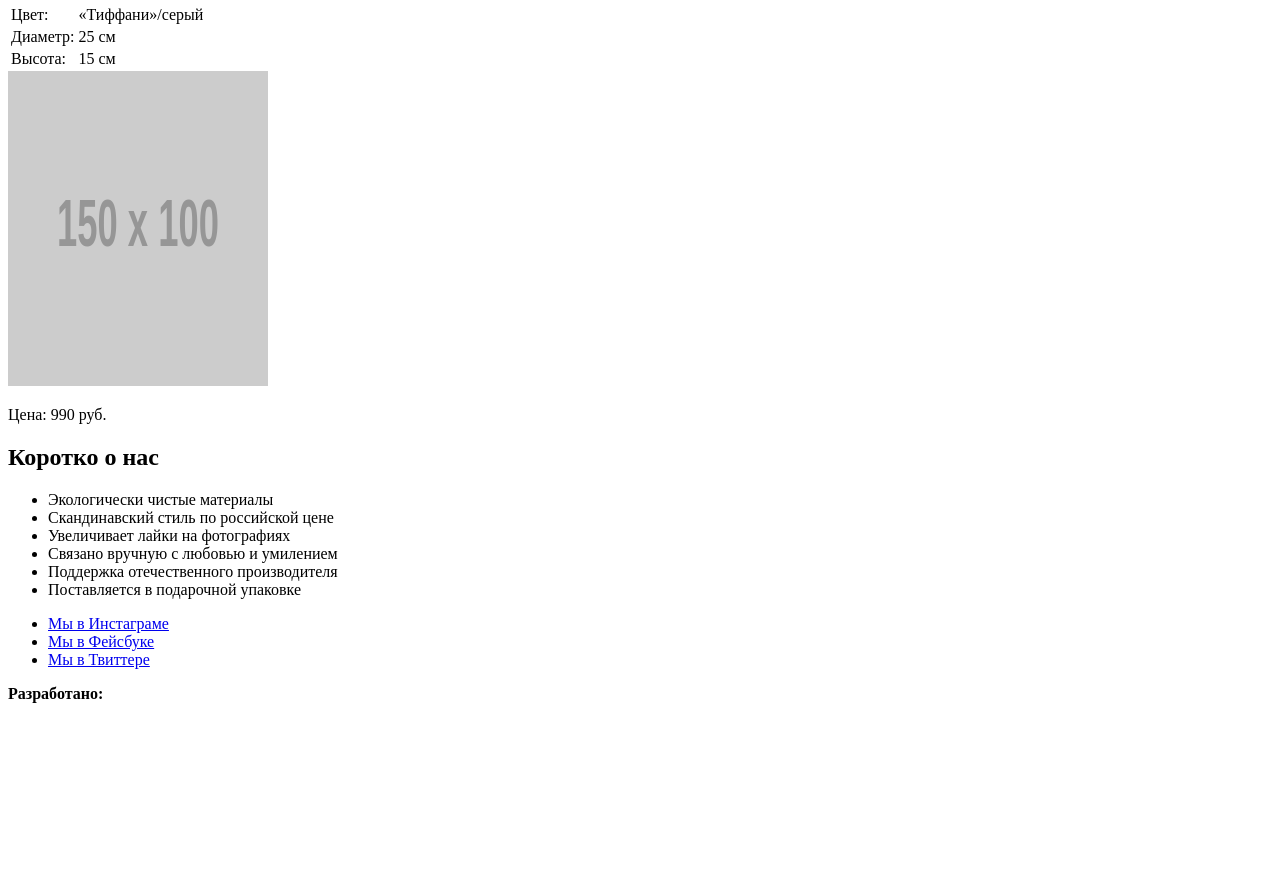
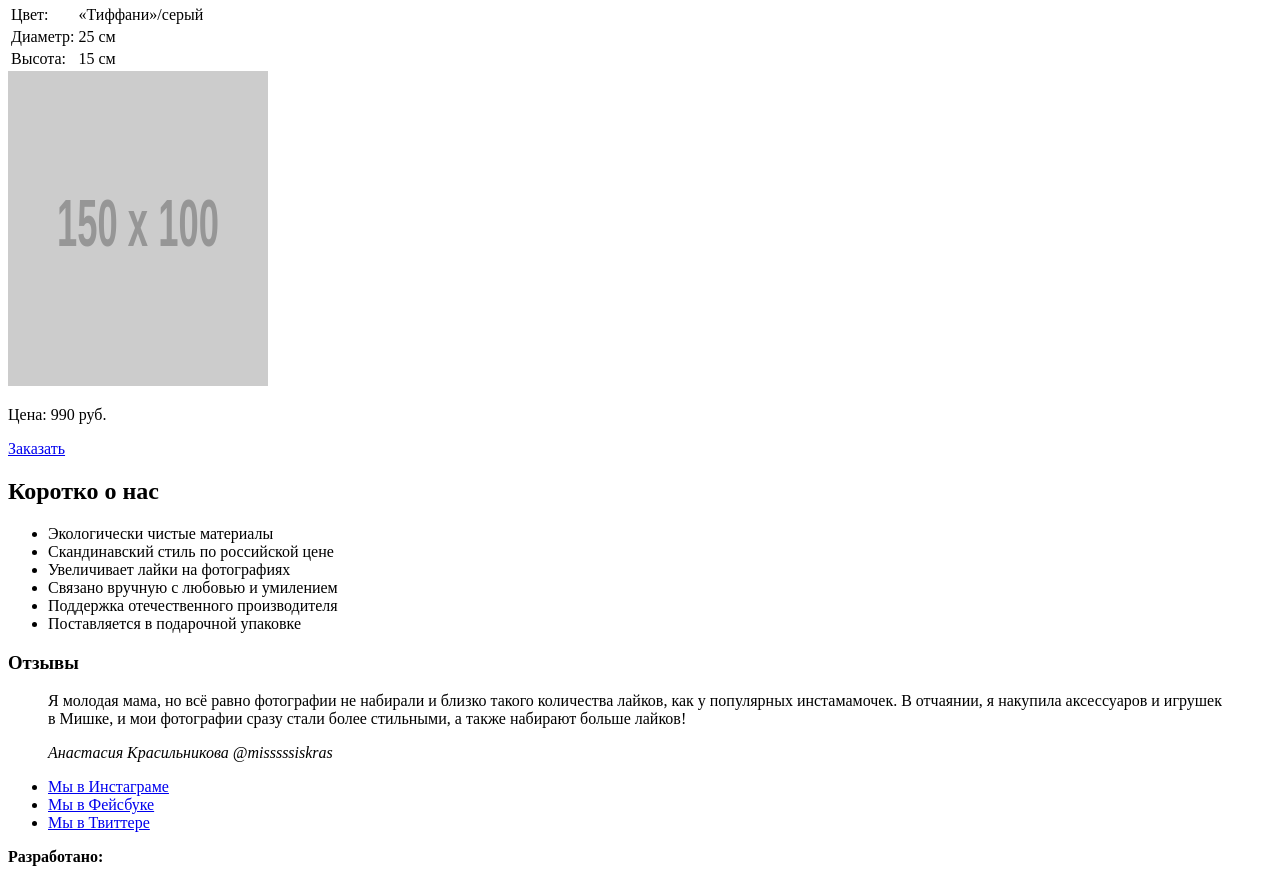
Before and after one commit to TimurSivakov/871733-mishka-16, a website: page source/index.html in a window 1280 px wide. Shown: the part 481-1355 px from the top of the page. Before the commit the page ends 1192 px from the top, so only its background shows below. Drawn offline with Linux system fonts and the light colour scheme; placeholder pictures from the web are drawn by us.

Commit message:
Добавил текст в кнопку заказать

```diff
--- a/source/index.html
+++ b/source/index.html
@@ -68,7 +68,7 @@
           </table>
           <img class="bestseller__image" src="http://placehold.it/150x100" width="260" height="315" alt="Разноцветные вязаные картинки">
           <p class="bestseller__price">Цена: 990&nbsp;руб.</p>
-          <a class="bestseller__order button" href="#"></a>
+          <a class="bestseller__order button" href="#">Заказать</a>
         </article>
       </section>
 
@@ -85,7 +85,14 @@
       </section>
 
       <section class="reviews">
-
+        <h3 class="reviews__title">Отзывы</h3>
+        <div class="reviews__list">
+          <blockquote class="reviews__item">
+            <p class="reviews__text">Я&nbsp;молодая мама, но&nbsp;всё равно фотографии не&nbsp;набирали и&nbsp;близко такого количества лайков, как у&nbsp;популярных инстамамочек. В&nbsp;отчаянии, я&nbsp;накупила аксессуаров и&nbsp;игрушек в&nbsp;Мишке, и&nbsp;мои фотографии сразу стали более стильными, а&nbsp;также набирают больше лайков!</p>
+            <cite class="reviews__author-name">Анастасия Красильникова</cite>
+            <cite class="reviews__author-login">@misssssiskras</cite>
+          </blockquote>
+        </div>
       </section>
 
     </main>
```
